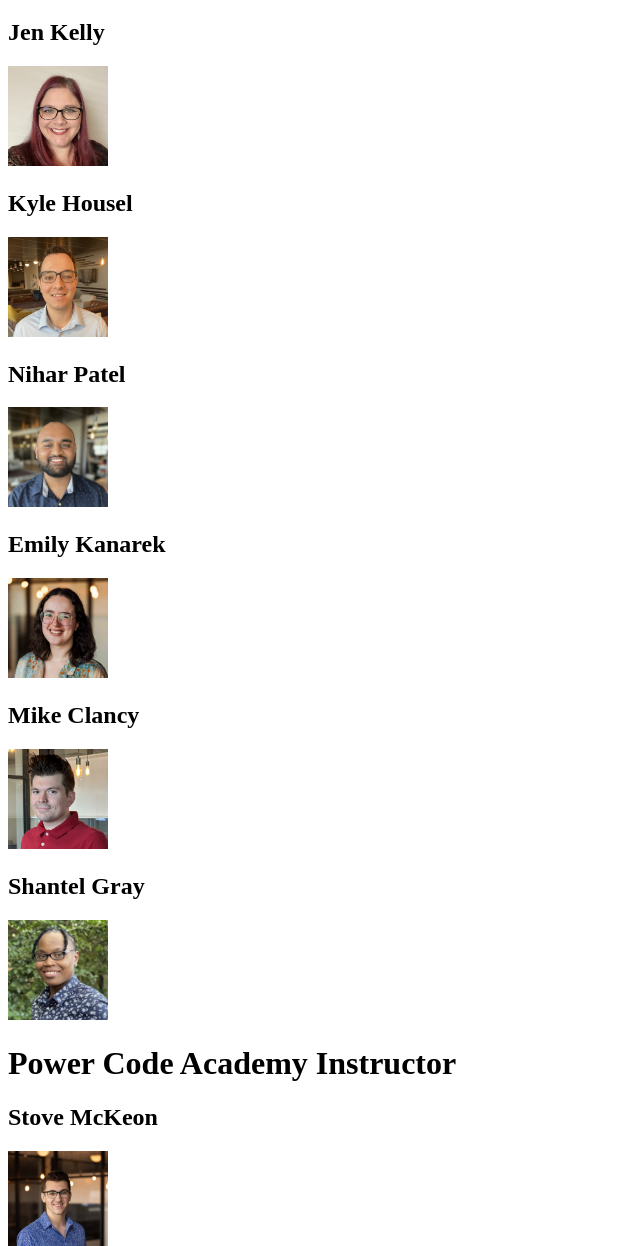
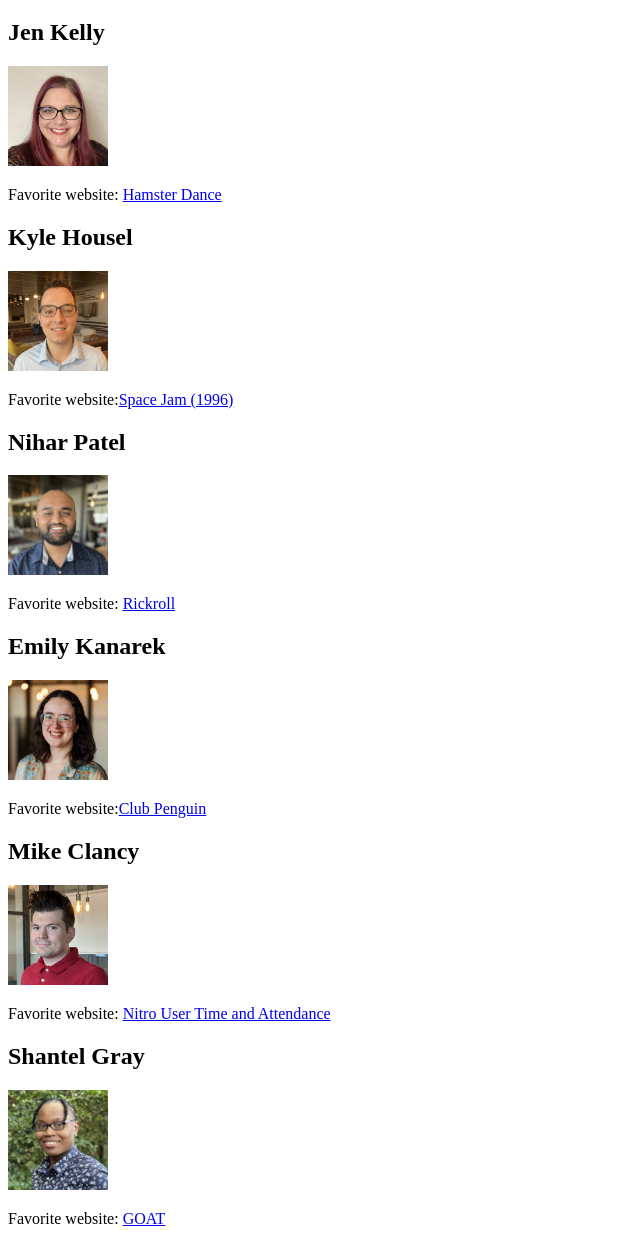
Before and after one commit to kenjelly22/jen-kyle-first_git_project, a plain HTML site: page index.html in a window 1280 px wide. Shown: the part 61-1307 px from the top of the page, without its empty margins (0-640 px from the left). Drawn offline with Linux system fonts and the light colour scheme.

Commit message:
Add favorite websites

```diff
--- a/index.html
+++ b/index.html
@@ -7,31 +7,37 @@
         <div class="developer">
             <h2>Jen Kelly</h2>
             <img src="img/Jen_Kelly.jpeg" width="100" height="100" alt="Jen Kelly">
+            <p class="favorite-website">Favorite website: <a href="https://www.webhamster.com/" title="Hamster Dance">Hamster Dance</a></p>
           </div>
 
           <div class="developer">
             <h2>Kyle Housel</h2>
             <img src="img/Kyle_Housel.jpg" width="100" height="100" alt="Kyle Housel">
+            <p class="favorite-website">Favorite website:<a href="https://www.spacejam.com/1996/" title="Space Jam">Space Jam (1996)</a></p>
           </div>
 
           <div class="developer">
             <h2>Nihar Patel</h2>
             <img src="img/Nihar_Patel.png" width="100" height="100" alt="Nihar Patel">
+            <p class="favorite-website">Favorite website: <a href="https://shattereddisk.github.io/rickroll/rickroll.mp4" title="Nihar">Rickroll</a></p>
           </div>
 
           <div class="developer">
             <h2>Emily Kanarek</h2>
             <img src="img/Emily_Kanarek.jpg" width="100" height="100" alt="Emily Kanarek">
+            <p class="favorite-website">Favorite website:<a href="https://play.cplegacy.com/" title="Club Penguin">Club Penguin</a></p>
           </div>
 
           <div class="developer">
             <h2>Mike Clancy</h2>
             <img src="img/Mike_Clancy.jpg" width="100" height="100" alt="Mike Clancy">
+            <p class="favorite-website">Favorite website: <a href="https://nitro.powerhrg.com/attendance/bi_weekly_attendance?mt=User+Time+%26+Attendance+History">Nitro User Time and Attendance</a></p>
           </div>
 
           <div class="developer">
             <h2>Shantel Gray</h2>
             <img src="img/Shantel_Gray.jpg" width="100" height="100" alt="Shantel Gray">
+            <p class="favorite-website">Favorite website: <a href="https://www.goat.com/" title="GOAT">GOAT</a></p>
           </div>
 
           <h1>Power Code Academy Instructor</h1>
@@ -39,6 +45,7 @@
           <div class="developer">
             <h2>Stove McKeon</h2>
             <img src="img/Stove_McKeon.jpg" width="100" height="100" alt="Stove McKeon">
+            <p class="favorite-website">Favorite website: <a href="https://stoves.com/" title="STOVES">Stoves.com</a></p>
           </div>
     </body>
   </head>
```
Also changed, not shown: 1 other file.
